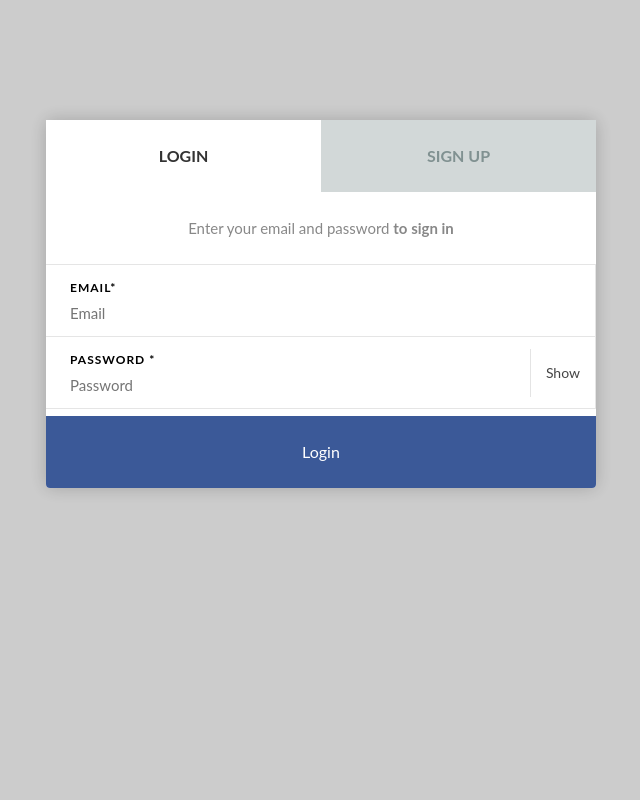
After one commit to nickhargreaves/django_auth, a Django app: template templates/login_register.html in a window 1280 px wide. The commit adds this page. Shown: the whole page, without its empty margins (319-959 px from the left). Run offline with Django 3.2, Linux system fonts and the light colour scheme; the template is opened without the code that fills it, so the values that code supplies are empty; some libraries are stand-ins or nearby versions.

Commit message:
include static files in base.html

```diff
--- a/templates/base.html
+++ b/templates/base.html
@@ -1,10 +1,23 @@
 <!DOCTYPE html>
-<html>
-    <head>
-        <title>Django Auth</title>
-    </head>
+<html >
+  <head>
+    <meta charset="UTF-8">
+    <title>Login/Sign-In</title>
+    {% load static %}
 
-    <body>
+    <link rel="stylesheet" href="{% static 'css/normalize.css' %}">
+
+    <link rel='stylesheet prefetch' href='http://maxcdn.bootstrapcdn.com/font-awesome/4.3.0/css/font-awesome.min.css'>
+
+    <link rel="stylesheet" href="{% static 'css/style.css' %}">
+
+  </head>
+
+  <body>
     {% block content %}{% endblock content %}
-    </body>
+
+    <script src='http://cdnjs.cloudflare.com/ajax/libs/jquery/2.1.3/jquery.min.js'></script>
+    <script src="{% static 'js/index.js' %}"></script>
+
+  </body>
 </html>
--- /dev/null
+++ b/templates/login_register.html
@@ -0,0 +1,87 @@
+{% extends "base.html" %}
+
+{% block content %}
+
+<div class="logmod">
+  <div class="logmod__wrapper">
+    <div class="logmod__container">
+      <ul class="logmod__tabs">
+        <li data-tabtar="lgm-2"><a href="#">Login</a></li>
+        <li data-tabtar="lgm-1"><a href="#">Sign Up</a></li>
+      </ul>
+      <div class="logmod__tab-wrapper">
+      <div class="logmod__tab lgm-1">
+        <div class="logmod__heading">
+          <span class="logmod__heading-subtitle">Enter your personal details <strong>to create an acount</strong></span>
+        </div>
+        <div class="logmod__form">
+          <form accept-charset="utf-8" action="#" class="simform">
+            <div class="sminputs">
+              <div class="input full">
+                <label class="string optional" for="user-email">Email*</label>
+                <input class="string optional" maxlength="255" id="user-email" placeholder="Email" type="email" size="50" />
+              </div>
+            </div>
+            <div class="sminputs">
+              <div class="input string optional">
+                <label class="string optional" for="user-pw">Password *</label>
+                <input class="string optional" maxlength="255" id="user-pw" placeholder="Password" type="text" size="50" />
+              </div>
+              <div class="input string optional">
+                <label class="string optional" for="user-pw-repeat">Repeat password *</label>
+                <input class="string optional" maxlength="255" id="user-pw-repeat" placeholder="Repeat password" type="text" size="50" />
+              </div>
+            </div>
+          </form>
+        </div>
+        <div class="logmod__alter">
+          <div class="logmod__alter-container">
+
+            <a href="#" class="connect googleplus">
+              <div class="connect__icon">
+              </div>
+              <div class="connect__context">
+                <span>Sign Up</span>
+              </div>
+            </a>
+          </div>
+        </div>
+      </div>
+      <div class="logmod__tab lgm-2">
+        <div class="logmod__heading">
+          <span class="logmod__heading-subtitle">Enter your email and password <strong>to sign in</strong></span>
+        </div>
+        <div class="logmod__form">
+          <form accept-charset="utf-8" action="#" class="simform">
+            <div class="sminputs">
+              <div class="input full">
+                <label class="string optional" for="user-email">Email*</label>
+                <input class="string optional" maxlength="255" id="user-email" placeholder="Email" type="email" size="50" />
+              </div>
+            </div>
+            <div class="sminputs">
+              <div class="input full">
+                <label class="string optional" for="user-pw">Password *</label>
+                <input class="string optional" maxlength="255" id="user-pw" placeholder="Password" type="password" size="50" />
+                						<span class="hide-password">Show</span>
+              </div>
+            </div>
+          </form>
+        </div>
+        <div class="logmod__alter">
+          <div class="logmod__alter-container">
+            <a href="#" class="connect facebook">
+              <div class="connect__icon">
+              </div>
+              <div class="connect__context">
+                <span>Login</span>
+              </div>
+            </a>
+          </div>
+        </div>
+          </div>
+      </div>
+    </div>
+  </div>
+</div>
+{% endblock %}
```
